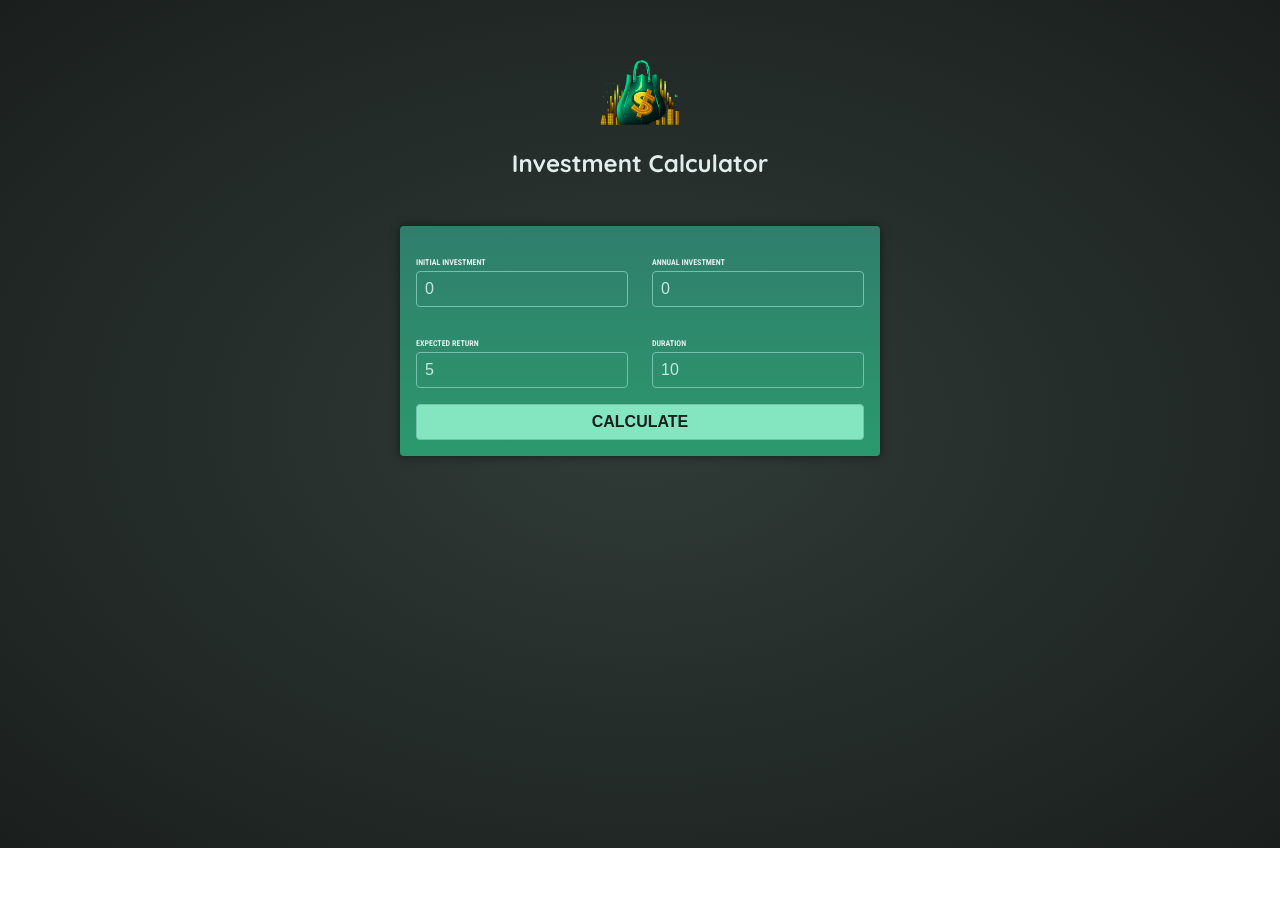
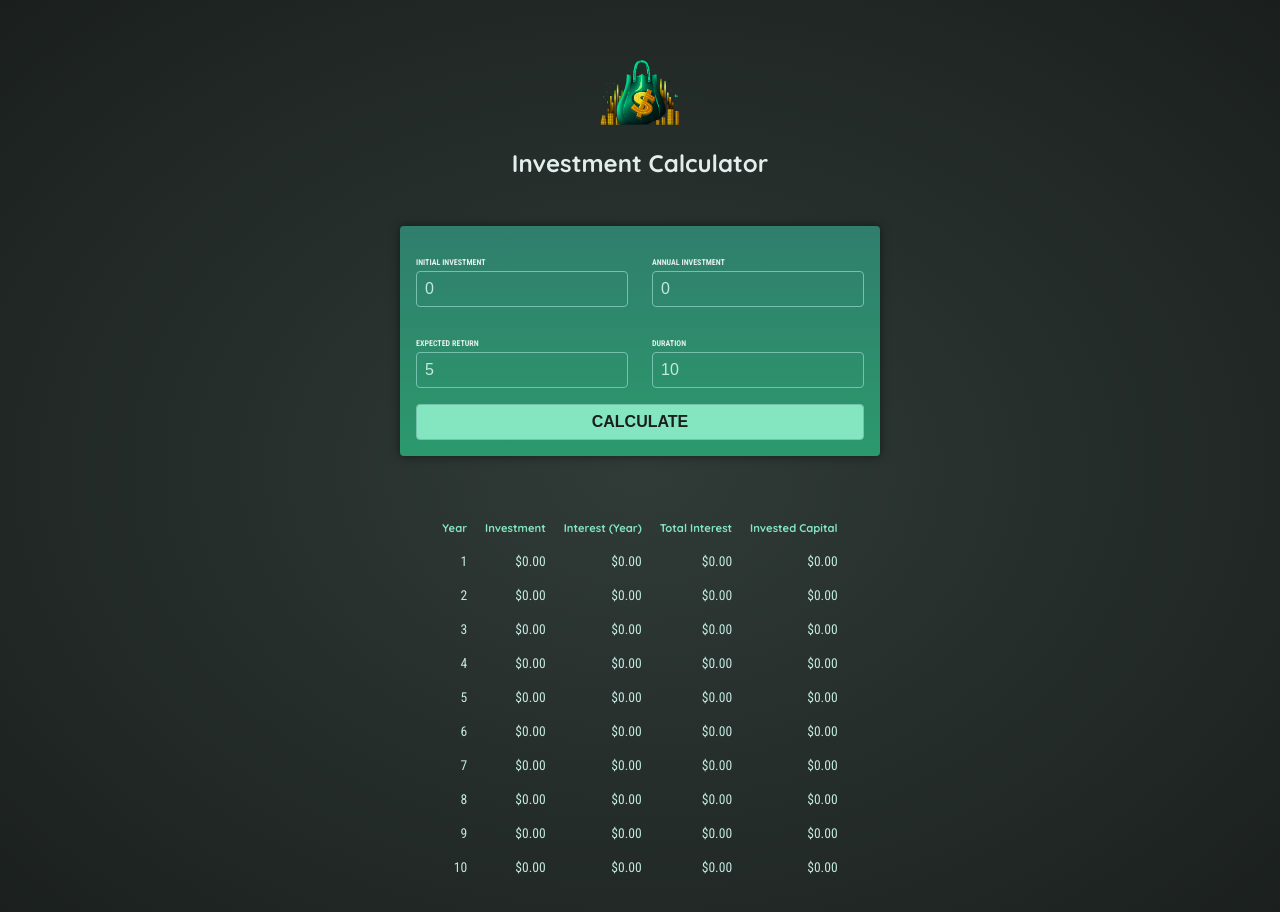
Before and after one commit to gustmrg/angular-investment-calc, an Angular app: page / in a window 1280 px wide. Both pictures are taken after a click on the button "CALCULATE". Shown: the top 912 px of the page. Before the commit the page ends 848 px from the top, so only its background shows below. Built offline with nearby package versions, Linux system fonts and the light colour scheme.

Commit message:
feat: add investments results table

```diff
--- a/src/app/app.component.html
+++ b/src/app/app.component.html
@@ -1,2 +1,3 @@
 <app-header />
-<app-user-input />
+<app-user-input (calculate)="onCalculateInvestmentResults($event)" />
+<app-investment-results [results]="resultsData" />
--- a/src/app/app.component.ts
+++ b/src/app/app.component.ts
@@ -2,11 +2,47 @@ import { Component } from '@angular/core';
 
 import { HeaderComponent } from './header/header.component';
 import { UserInputComponent } from './user-input/user-input.component';
+import { InvestmentInput } from './investment-input.model';
+import { InvestmentResultsComponent } from './investment-results/investment-results.component';
 
 @Component({
   selector: 'app-root',
   standalone: true,
   templateUrl: './app.component.html',
-  imports: [HeaderComponent, UserInputComponent],
+  imports: [HeaderComponent, UserInputComponent, InvestmentResultsComponent],
 })
-export class AppComponent {}
+export class AppComponent {
+  resultsData?: {
+    year: number;
+    interest: number;
+    valueEndOfYear: number;
+    annualInvestment: number;
+    totalInterest: number;
+    totalAmountInvested: number;
+  }[];
+
+  onCalculateInvestmentResults(data: InvestmentInput) {
+    const { initialInvestment, annualInvestment, expectedReturn, duration } =
+      data;
+    const annualData = [];
+    let investmentValue = initialInvestment;
+
+    for (let i = 0; i < duration; i++) {
+      const year = i + 1;
+      const interestEarnedInYear = investmentValue * (expectedReturn / 100);
+      investmentValue += interestEarnedInYear + annualInvestment;
+      const totalInterest =
+        investmentValue - annualInvestment * year - initialInvestment;
+      annualData.push({
+        year: year,
+        interest: interestEarnedInYear,
+        valueEndOfYear: investmentValue,
+        annualInvestment: annualInvestment,
+        totalInterest: totalInterest,
+        totalAmountInvested: initialInvestment + annualInvestment * year,
+      });
+    }
+
+    this.resultsData = annualData;
+  }
+}
--- /dev/null
+++ b/src/app/investment-input.model.ts
@@ -0,0 +1,6 @@
+export interface InvestmentInput {
+  initialInvestment: number;
+  annualInvestment: number;
+  expectedReturn: number;
+  duration: number;
+}
--- a/src/app/investment-results/investment-results.component.html
+++ b/src/app/investment-results/investment-results.component.html
@@ -1 +1,26 @@
-<p>investment-results works!</p>
+@if (!results) {
+<p class="center">Please enter some values and press "Calculate".</p>
+} @else {
+<table>
+  <thead>
+    <tr>
+      <th>Year</th>
+      <th>Investment</th>
+      <th>Interest (Year)</th>
+      <th>Total Interest</th>
+      <th>Invested Capital</th>
+    </tr>
+  </thead>
+  <tbody>
+    @for (result of results; track result.year) {
+    <tr>
+      <td>{{ result.year }}</td>
+      <td>{{ result.valueEndOfYear | currency }}</td>
+      <td>{{ result.interest | currency }}</td>
+      <td>{{ result.totalInterest | currency }}</td>
+      <td>{{ result.totalAmountInvested | currency }}</td>
+    </tr>
+    }
+  </tbody>
+</table>
+}
--- a/src/app/user-input/user-input.component.ts
+++ b/src/app/user-input/user-input.component.ts
@@ -1,5 +1,7 @@
-import { Component } from '@angular/core';
+import { Component, EventEmitter, Output } from '@angular/core';
 import { FormsModule } from '@angular/forms';
+
+import type { InvestmentInput } from '../investment-input.model';
 
 @Component({
   selector: 'app-user-input',
@@ -9,12 +11,18 @@ import { FormsModule } from '@angular/forms';
   styleUrl: './user-input.component.css',
 })
 export class UserInputComponent {
+  @Output() calculate = new EventEmitter<InvestmentInput>();
   enteredInitialInvestment = '0';
   enteredAnnualInvestment = '0';
   enteredExpectedReturn = '5';
   enteredDuration = '10';
 
   onSubmit() {
-    console.log('Form submitted!');
+    this.calculate.emit({
+      initialInvestment: +this.enteredInitialInvestment,
+      annualInvestment: +this.enteredAnnualInvestment,
+      expectedReturn: +this.enteredExpectedReturn,
+      duration: +this.enteredDuration,
+    });
   }
 }
```
Also changed, not shown: src/app/investment-results/investment-results.component.ts (+12 -4 lines), src/investment-results.ts (+6 -1 lines).
